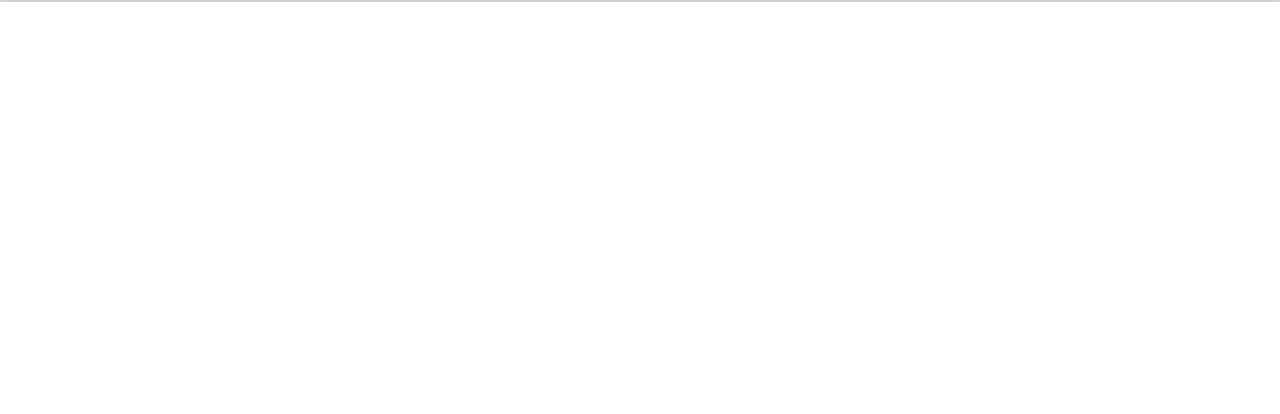
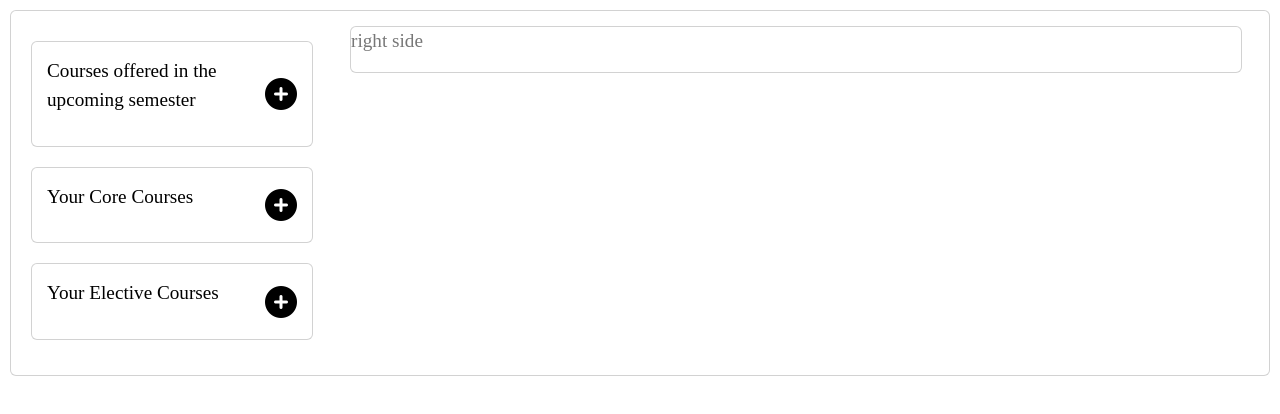
Before and after one commit to hindavilande05/pre-waiver, an Angular app: page /pre-waiver in a window 1280 px wide. Shown: the top 414 px of the page. Built offline with nearby package versions, Linux system fonts and the light colour scheme.

Commit message:
completed the left pane

```diff
--- a/angular.json
+++ b/angular.json
@@ -26,7 +26,7 @@
             ],
             "styles": [
               "node_modules/bootstrap/dist/css/bootstrap.min.css",
-              "node_modules/font-awesome/css/font-awesome.min.css",
+              "node_modules/@fortawesome/fontawesome-free/css/all.min.css",
               "node_modules/bootswatch/dist/spacelab/bootstrap.min.css",
               "src/styles.css"
             ],
--- a/package.json
+++ b/package.json
@@ -24,7 +24,7 @@
     "@fortawesome/fontawesome-free": "^6.5.2",
     "@ng-bootstrap/ng-bootstrap": "^16.0.0",
     "@popperjs/core": "^2.11.8",
-    "bootstrap": "^5.3.2",
+    "bootstrap": "^5.3.3",
     "bootswatch": "^5.3.3",
     "express": "^4.18.2",
     "rxjs": "~7.8.0",
--- a/src/app/pre-waiver/pre-waiver.component.css
+++ b/src/app/pre-waiver/pre-waiver.component.css
@@ -0,0 +1,22 @@
+.card{
+    margin: 10px;
+}
+#left-pane-container{
+    margin-top: 10px;
+    padding: 10px
+}
+
+p{
+    font-family: poppins;
+    font-size: 1.2em;
+}
+#left-pane-card{
+    margin: 5px;
+    margin-bottom: 20px;
+    padding: 15px;
+    cursor: pointer;
+    color: black;
+
+
+
+}
--- a/src/app/pre-waiver/pre-waiver.component.html
+++ b/src/app/pre-waiver/pre-waiver.component.html
@@ -1,8 +1,45 @@
 <div class="card">
-    <div class="row">
-        <div class="col-md-3">
+  <div class="row" style="margin: 5px">
+    <div class="col-md-3" id="left-pane-container">
+        <div class="card " id="left-pane-card" (click)="toggleCard('coursesOffered')">
+            <div class="d-flex justify-content-between" style="align-items: center;">
+            <p>Courses offered in the upcoming semester</p>
+            @if(!cardOpened['coursesOffered']){
+              <i class="fas fa-regular fa-circle-plus fa-2x"></i>
+            }
+            @else {
+              <i class="fa-solid fa-arrow-right-long fa-2x"></i>
+            }
+        </div>
+      </div>
+      <div class="card " id="left-pane-card" (click)="toggleCard('coreCourses')">
+        <div class="d-flex justify-content-between" style="align-items: center;">
+          <p>Your Core Courses</p>
+          @if(!cardOpened['coreCourses']){
+            <i class="fas fa-regular fa-circle-plus fa-2x"></i>
+          }
+          @else {
+            <i class="fa-solid fa-arrow-right-long fa-2x"></i>
+          }
 
         </div>
+      </div>
+      <div class="card " id="left-pane-card" (click)="toggleCard('electiveCourses')">
+        <div class="d-flex justify-content-between" style="align-items: center;">
+            <p>Your Elective Courses</p>
+            @if(!cardOpened['electiveCourses']){
+              <i class="fas fa-regular fa-circle-plus fa-2x"></i>
+            }
+            @else {
+              <i class="fa-solid fa-arrow-right-long fa-2x"></i>
+            }
+        </div>
+      </div>
     </div>
-
+    <div class="col-md-9">
+      <div class="card">
+        <p>right side</p>
+      </div>
+    </div>
+  </div>
 </div>
--- a/src/app/pre-waiver/pre-waiver.component.ts
+++ b/src/app/pre-waiver/pre-waiver.component.ts
@@ -1,11 +1,24 @@
 import { Component } from '@angular/core';
+
 
 @Component({
   selector: 'app-pre-waiver',
   standalone: true,
-  imports: [],
+  imports: [
+
+  ],
   templateUrl: './pre-waiver.component.html',
   styleUrl: './pre-waiver.component.css'
 })
 export class PreWaiverComponent {
+  cardOpened: { [key: string]: boolean } = {
+    'coursesOffered': false,
+    'coreCourses': false,
+    'electiveCourses': false
+  };
+
+  // Function to toggle the card state
+  toggleCard(cardName: string) {
+    this.cardOpened[cardName] = !this.cardOpened[cardName];
+  }
 }
--- a/src/styles.css
+++ b/src/styles.css
@@ -1 +1,4 @@
-/* You can add global styles to this file, and also import other style files */
+
+
+html, body { height: 100%; }
+body { margin: 0; font-family: Roboto, "Helvetica Neue", sans-serif; }
```
Also changed, not shown: 1 other file (tests, documents, lock files or other folders).
